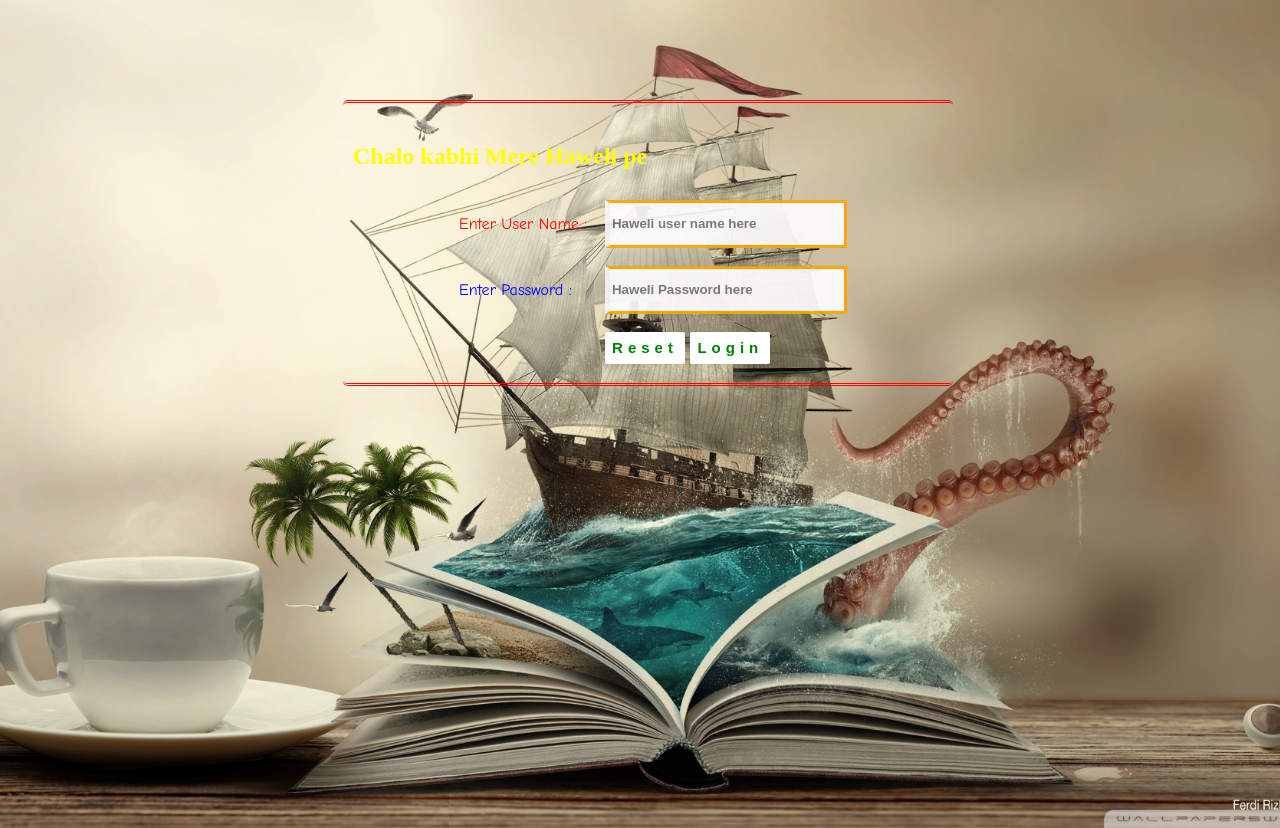
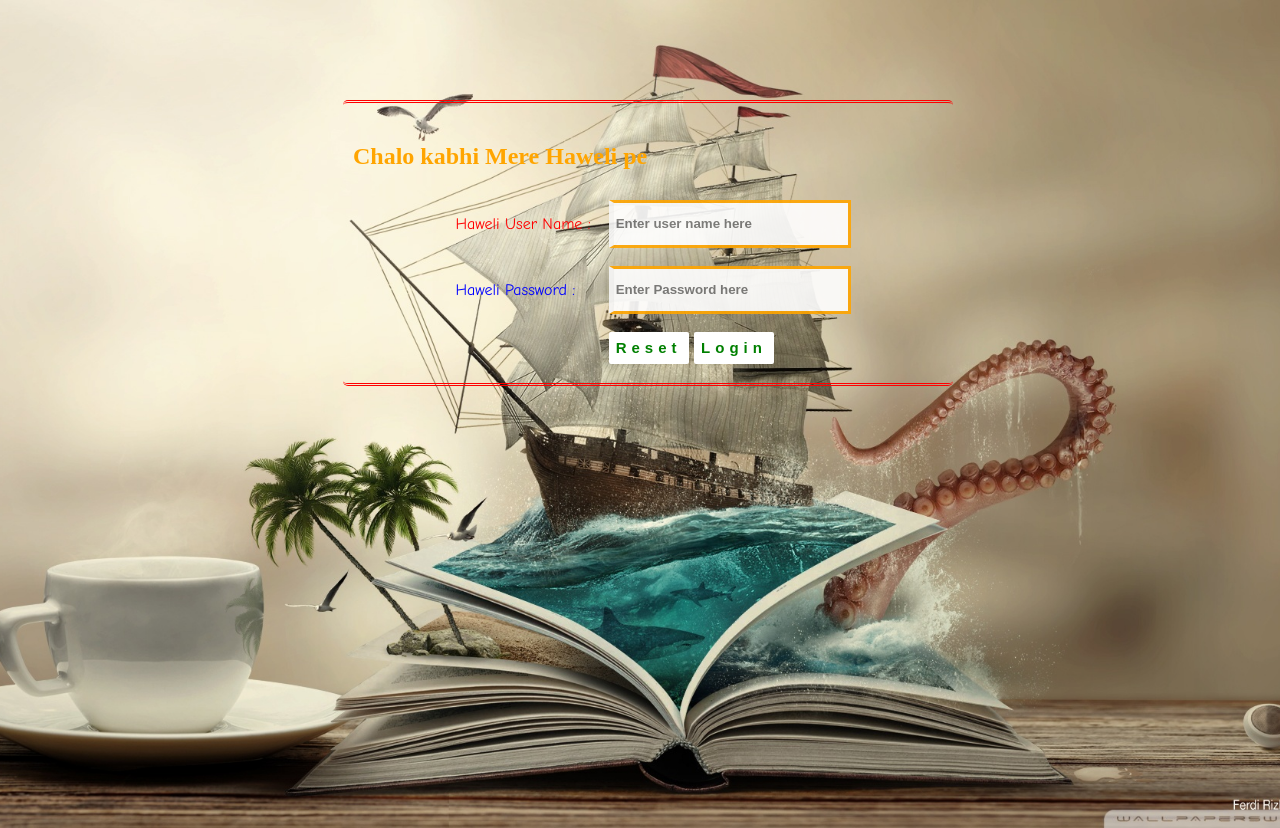
Before and after one commit to haseebraza608/raza, a plain HTML site: page index.html in a window 1280 px wide. Drawn offline with nearby package versions, Linux system fonts and the light colour scheme.

Commit message:
Update index.html

```diff
--- a/index.html
+++ b/index.html
@@ -79,18 +79,18 @@ border-top:3px double red; border-bottom:3px double red; padding-top:20px;
 <!-- Main div code -->
 	<div id="main">
 	<div class="h-tag">
-	<h2><font color="yellow">Chalo kabhi Mere Haweli pe </font></h2>
+	<h2><font color="orange">Chalo kabhi Mere Haweli pe </font></h2>
 	</div>
 	<!-- Login box -->
 	<div class="login">
 	<table cellspacing="2" align="center" cellpadding="8" border="0">
 	<tr>
-	<td><font color="#ff0000">Enter User Name :</font></td>
-	<td><input type="text" placeholder="Haweli user name here" id="email" class="tb" /></td>
+	<td><font color="#ff0000">Haweli User Name :</font></td>
+	<td><input type="text" placeholder="Enter user name here" id="email" class="tb" /></td>
 	</tr>
 	<tr>
-	<td><font color="blue">Enter Password :</font></td>
-	<td><input type="password" placeholder="Haweli Password here" id="pwd1" class="tb" /></td>
+	<td><font color="blue">Haweli Password :</font></td>
+	<td><input type="password" placeholder="Enter Password here" id="pwd1" class="tb" /></td>
 	</tr>
 	<tr>
 	<td></td>
```
